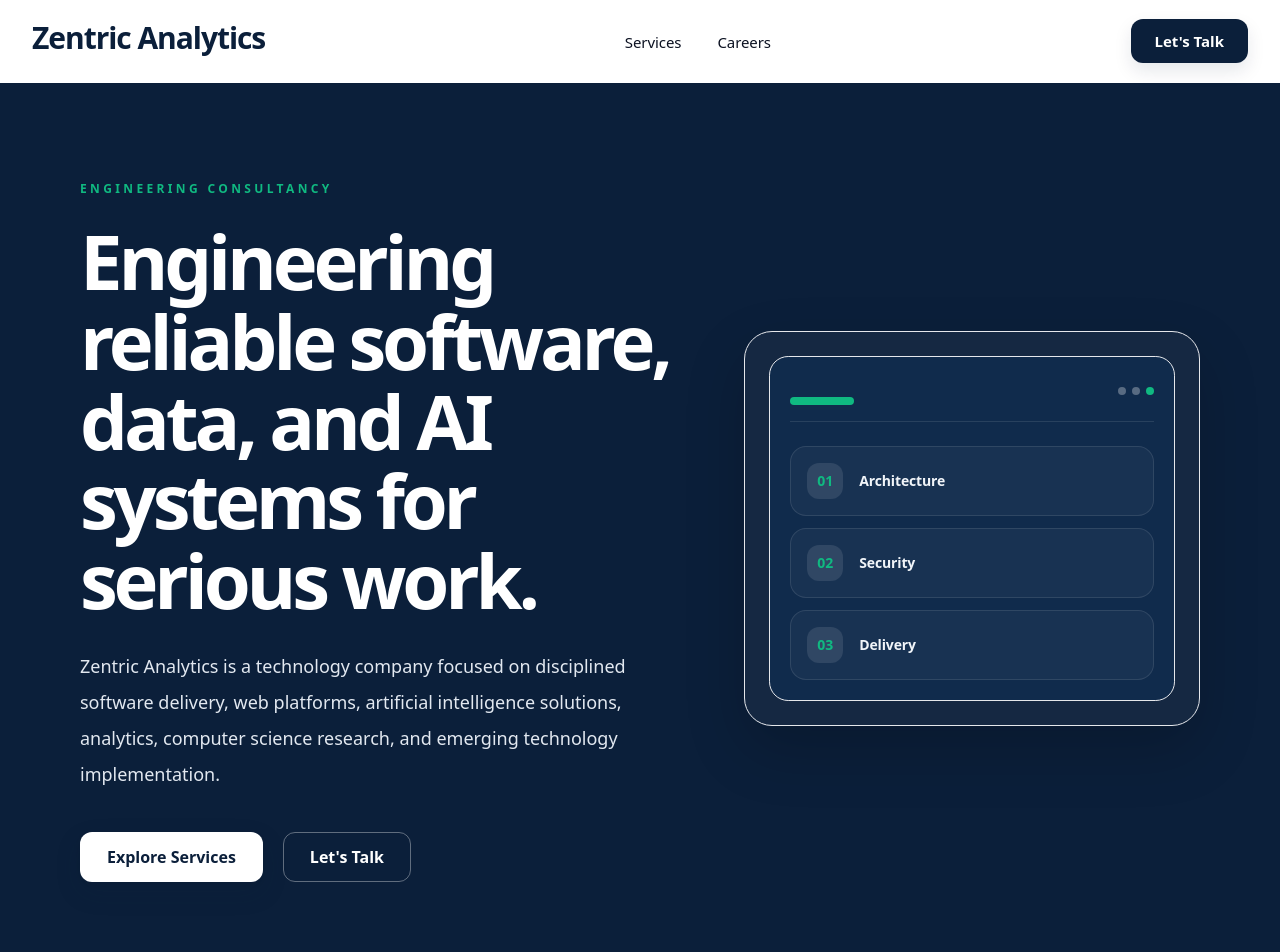
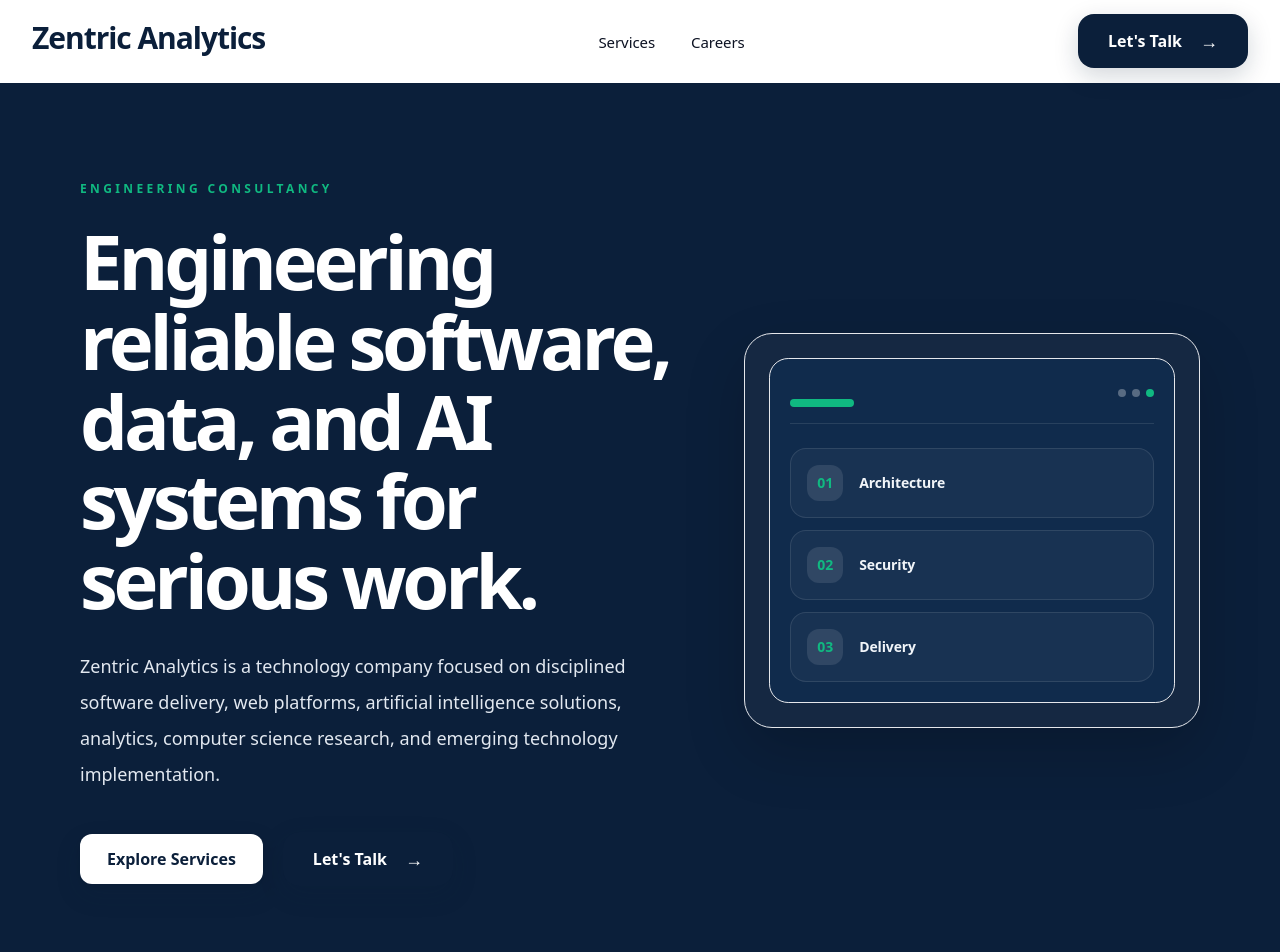
Before and after one commit to Zentric-Analytics/Zentricanalytics.com, a Next.js app: page / in a window 1280 px wide. Shown: the top 952 px of the page. Built offline with nearby package versions, Linux system fonts and the light colour scheme.

Commit message:
Refine primary Let's Talk CTA

```diff
--- a/src/app/globals.css
+++ b/src/app/globals.css
@@ -25,6 +25,14 @@ body{margin:0;background:#f7f9fc;color:#0c1222}
 .btn-text svg,.btn-text .btn-arrow{transition:transform .2s ease-out}
 .btn-text:hover svg,.btn-text:hover .btn-arrow{transform:translateX(3px)}
 .btn-compact{height:44px;min-height:44px;padding:0 24px;font-size:15px}
+
+.zentric-primary-cta{height:54px;min-height:54px;flex-shrink:0;justify-content:space-between;gap:18px;border-radius:16px;padding:0 30px;background:#0B1F3A;color:#fff;font-size:16px;font-weight:600;letter-spacing:0;line-height:1;white-space:nowrap;box-shadow:0 8px 24px rgba(11,31,58,.18);transition:box-shadow .2s ease-out,transform .2s ease-out}
+.zentric-primary-cta:hover{background:#0B1F3A;color:#fff;box-shadow:0 12px 28px rgba(11,31,58,.24);transform:translateY(-2px)}
+.zentric-primary-cta:active{box-shadow:0 6px 18px rgba(11,31,58,.16);transform:translateY(0)}
+.zentric-primary-cta__arrow{display:inline-flex;align-items:center;justify-content:center;color:#fff;font-size:18px;line-height:1;transition:transform .2s ease-out}
+.zentric-primary-cta:hover .zentric-primary-cta__arrow{transform:translateX(3px)}
+.zentric-primary-cta:disabled:hover,.zentric-primary-cta[aria-disabled="true"]:hover{background:#0B1F3A;color:#fff;box-shadow:none;transform:none}
+.zentric-primary-cta:disabled:hover .zentric-primary-cta__arrow,.zentric-primary-cta[aria-disabled="true"]:hover .zentric-primary-cta__arrow{transform:none}
 .btn.h-11{height:44px;min-height:44px}
 .btn.w-11{width:44px;min-width:44px}
 .btn.p-0{padding:0}
--- a/src/app/page.tsx
+++ b/src/app/page.tsx
@@ -188,8 +188,11 @@ export default function Home() {
               <Link className="btn hero-cta-primary" href="/services">
                 Explore Services
               </Link>
-              <Link className="btn hero-cta-secondary" href="/contact">
-                Let&apos;s Talk
+              <Link className="btn zentric-primary-cta" href="/contact">
+                <span>Let&apos;s Talk</span>
+                <span className="zentric-primary-cta__arrow" aria-hidden="true">
+                  →
+                </span>
               </Link>
             </div>
           </div>
--- a/src/components/SiteHeader.tsx
+++ b/src/components/SiteHeader.tsx
@@ -102,9 +102,12 @@ export function SiteHeader() {
         <div className="hidden shrink-0 items-center md:flex">
           <Link
             href={contactLink[0]}
-            className="btn btn-primary btn-compact"
+            className="btn zentric-primary-cta"
           >
-            {contactLink[1]}
+            <span>{contactLink[1]}</span>
+            <span className="zentric-primary-cta__arrow" aria-hidden="true">
+              →
+            </span>
           </Link>
         </div>
 
@@ -163,7 +166,7 @@ export function SiteHeader() {
                       aria-current={isActive ? 'page' : undefined}
                       className={`-mx-3 rounded-2xl border-l-2 px-3 py-3.5 text-lg font-semibold tracking-[-0.02em] transition-colors duration-200 focus:outline-none focus:ring-2 focus:ring-[#10B981] focus:ring-offset-2 ${
                         isContact
-                          ? 'btn btn-primary btn-compact mt-4 w-full border-0'
+                          ? 'btn zentric-primary-cta mt-4 w-full border-0'
                           : isActive
                             ? 'border-[#10B981] bg-[#0B1F3A]/[0.03] text-[#0B1F3A]'
                             : 'border-transparent text-[#173B67] hover:bg-[#0B1F3A]/[0.03] hover:text-[#0B1F3A]'
@@ -172,7 +175,16 @@ export function SiteHeader() {
                       href={href}
                       onClick={() => setIsMobileMenuOpen(false)}
                     >
-                      {label}
+                      {isContact ? (
+                        <>
+                          <span>{label}</span>
+                          <span className="zentric-primary-cta__arrow" aria-hidden="true">
+                            →
+                          </span>
+                        </>
+                      ) : (
+                        label
+                      )}
                     </Link>
                   );
                 })}
```
